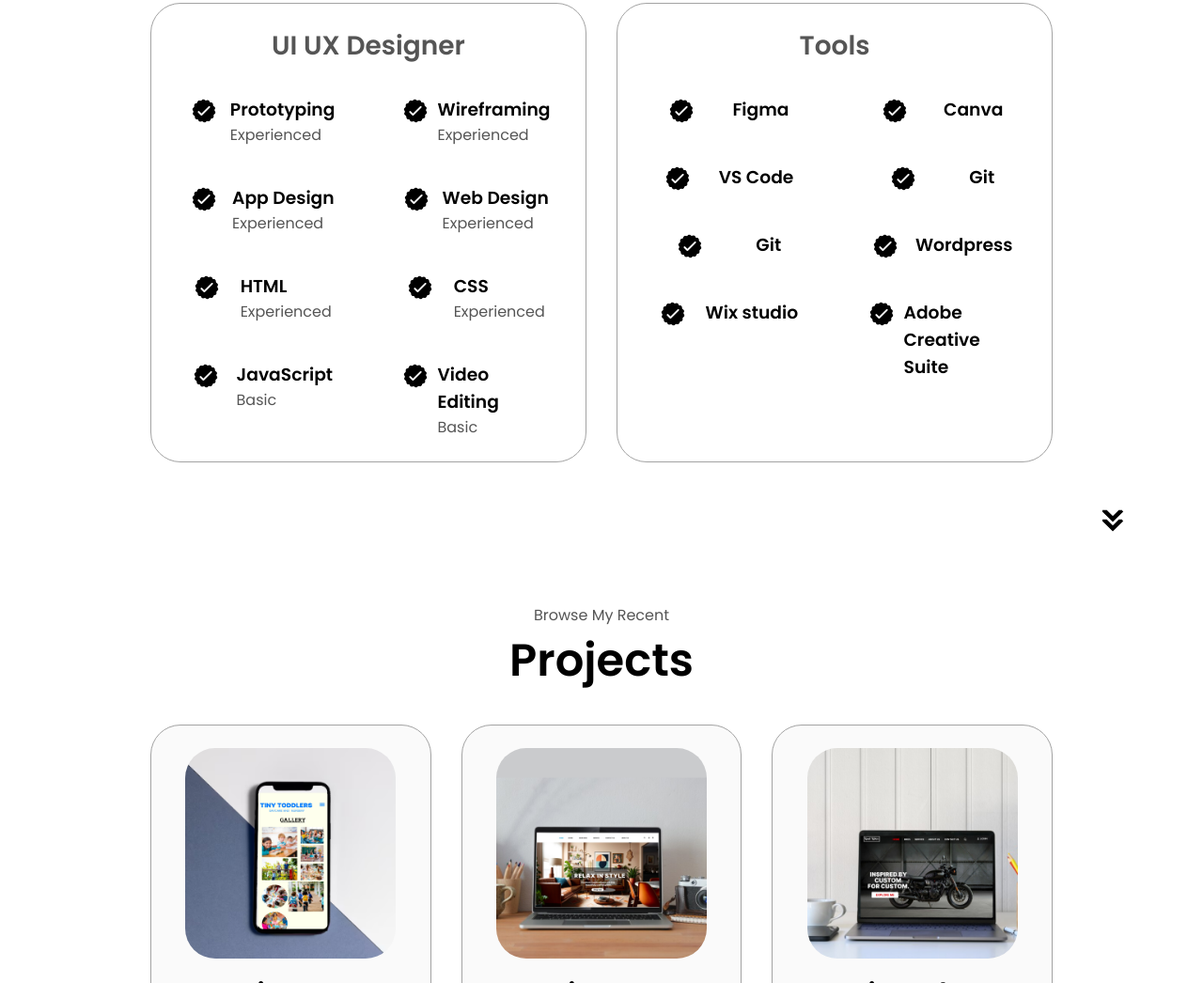
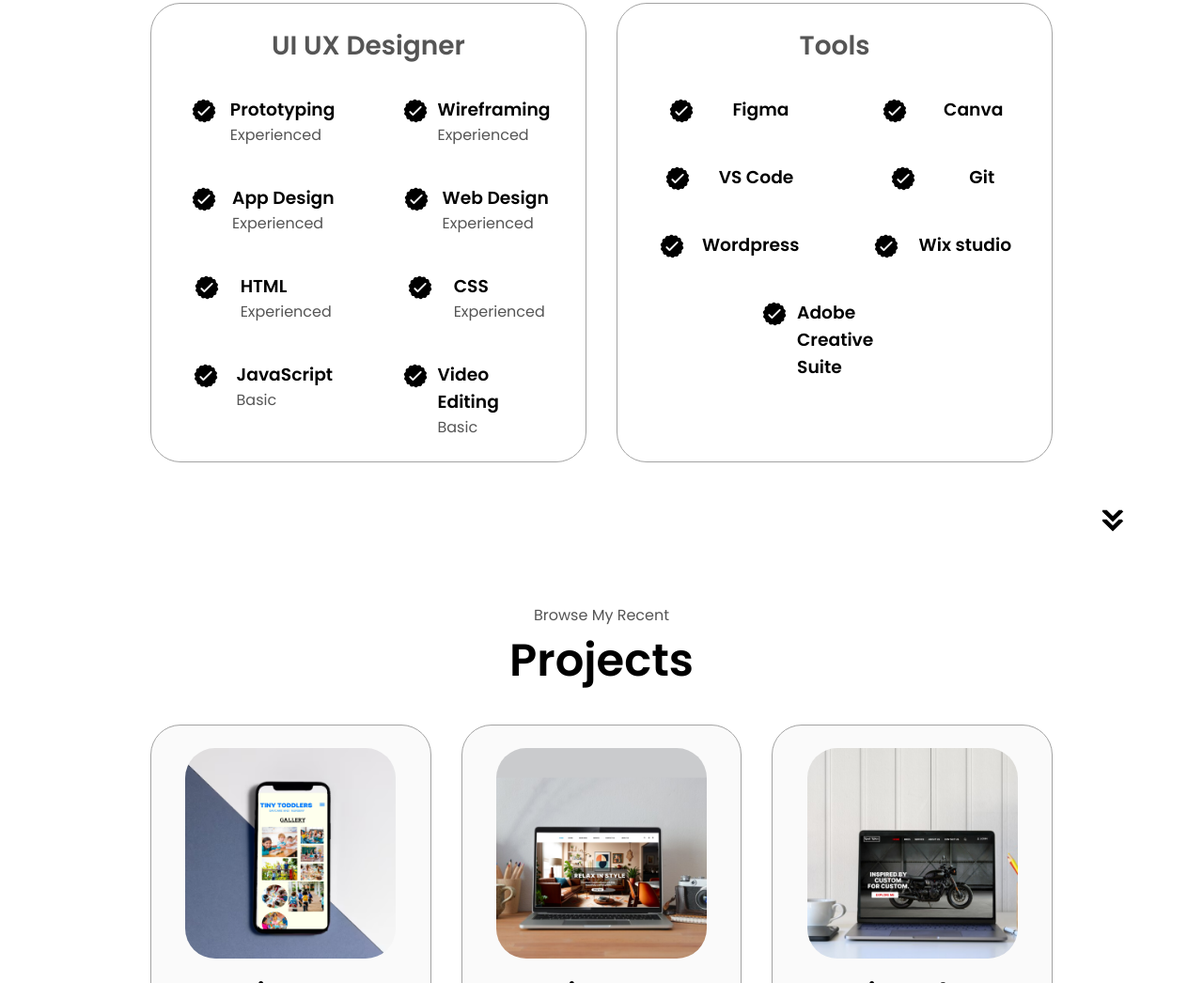
Before and after one commit to priyanshigauttam/Portfolio, a plain HTML site: page index.html in a window 1280 px wide. Shown: the part 1822-2868 px from the top of the page at 94% size. Drawn offline with Linux system fonts and the light colour scheme.

Commit message:
Update index.html

```diff
--- a/index.html
+++ b/index.html
@@ -251,16 +251,7 @@
                   <h3>Git</h3>
                 </div>
               </article>
-               <article>
-                <img
-                  src="./assets/checkmark.png"
-                  alt="Experience icon"
-                  class="icon"
-                />
-                <div>
-                  <h3>Git</h3>
-                </div>
-              </article>
+
                <article>
                 <img
                   src="./assets/checkmark.png"
```
